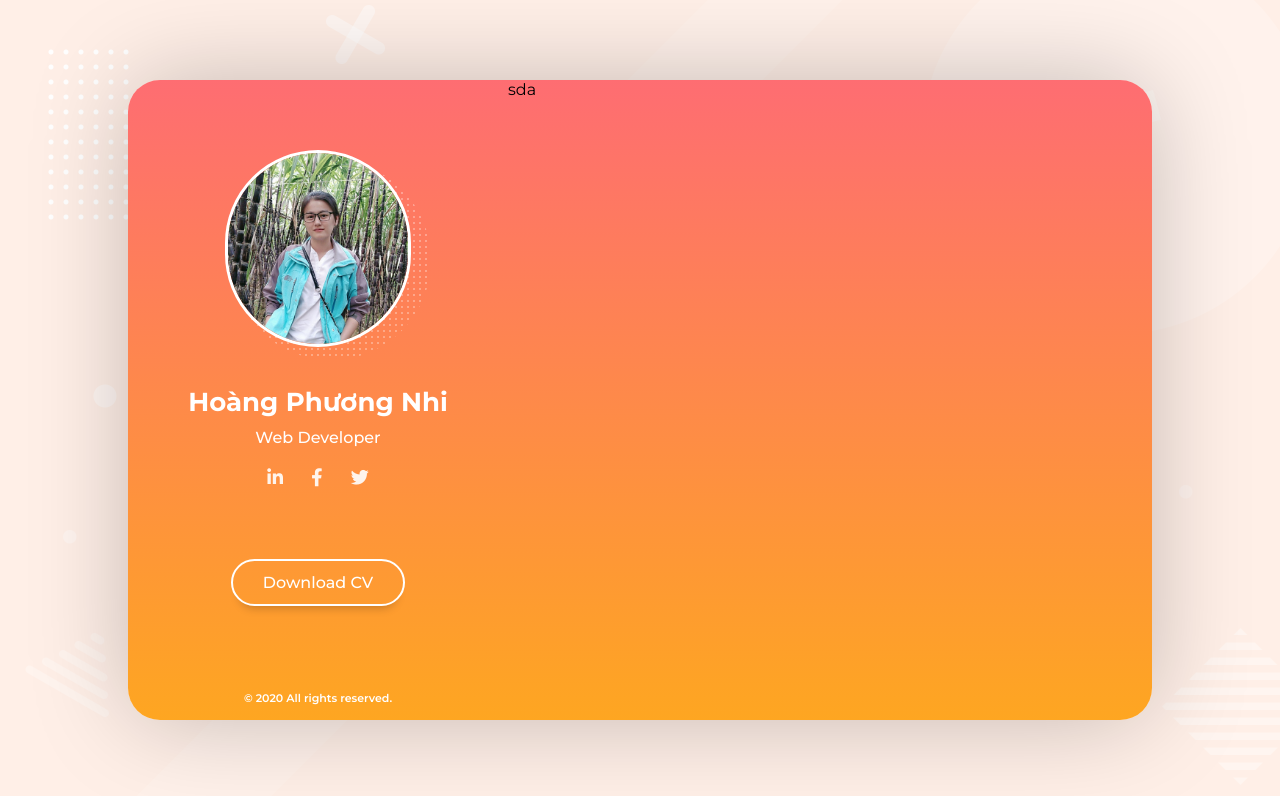
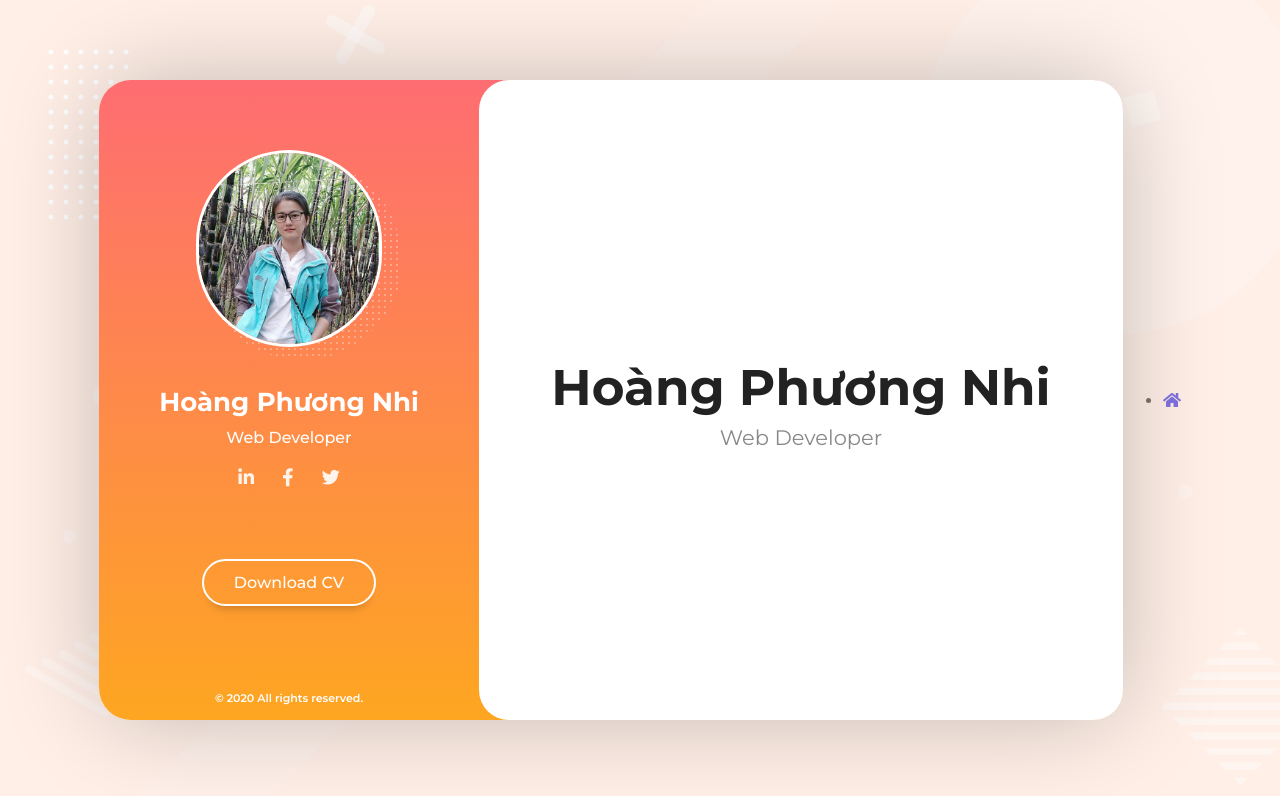
Before and after one commit to hitnei/MY-CV-WEB, a website: page index.html in a window 1280 px wide. Drawn offline with Linux system fonts and the light colour scheme.

Commit message:
home section

```diff
--- a/index.html
+++ b/index.html
@@ -9,6 +9,8 @@
     <link rel="stylesheet" href="/public/css/style.css">
     <link rel="stylesheet" href="/public/css/bg.css">
     <link rel="stylesheet" href="/public/css/headerSite.css">
+    <link rel="stylesheet" href="/public/css/home.css">
+    <link rel="stylesheet" href="/public/css/mainMenu.css">
 
     <!-- fonts -->
     <link
@@ -64,12 +66,19 @@
             </div>
 
             <div class="contentSite">
-                sda
+                <div class="home">
+                    <h2>Hoàng Phương Nhi</h2>
+                    <h4>Web Developer</h4>
+                </div>
             </div>
         </div>
-        <div class="mainMenu">
-
-        </div>
+        <ul class="mainMenu">
+            <li>
+                <a href="#home">
+                    <i class="fas fa-home"></i>
+                </a>
+            </li>
+        </ul>
     </div>
 
     <script src="/public/js/bgAnimation.js"></script>
--- /dev/null
+++ b/public/css/home.css
@@ -0,0 +1,23 @@
+.home {
+    padding: 60px;
+    height: 100%;
+    box-sizing: border-box;
+    display: flex;
+    flex-direction: column;
+    align-items: center;
+    justify-content: center;
+}
+
+.home h2 {
+    margin: 0;
+    color: #222;
+    font-size: 50px;
+    line-height: 74px;
+}
+
+.home h4 {
+    margin: 0;
+    color: #888;
+    font-size: 21px;
+    font-weight: 400;
+}
--- a/public/css/style.css
+++ b/public/css/style.css
@@ -32,3 +32,9 @@ body {
     border-radius: 32px;
     box-shadow: 0 0 100px -5px rgba(0, 0, 0, .25);
 }
+
+.contentSite {
+    width: 100%;
+    background-color: #FFF;
+    border-radius: 30px;
+}
```
